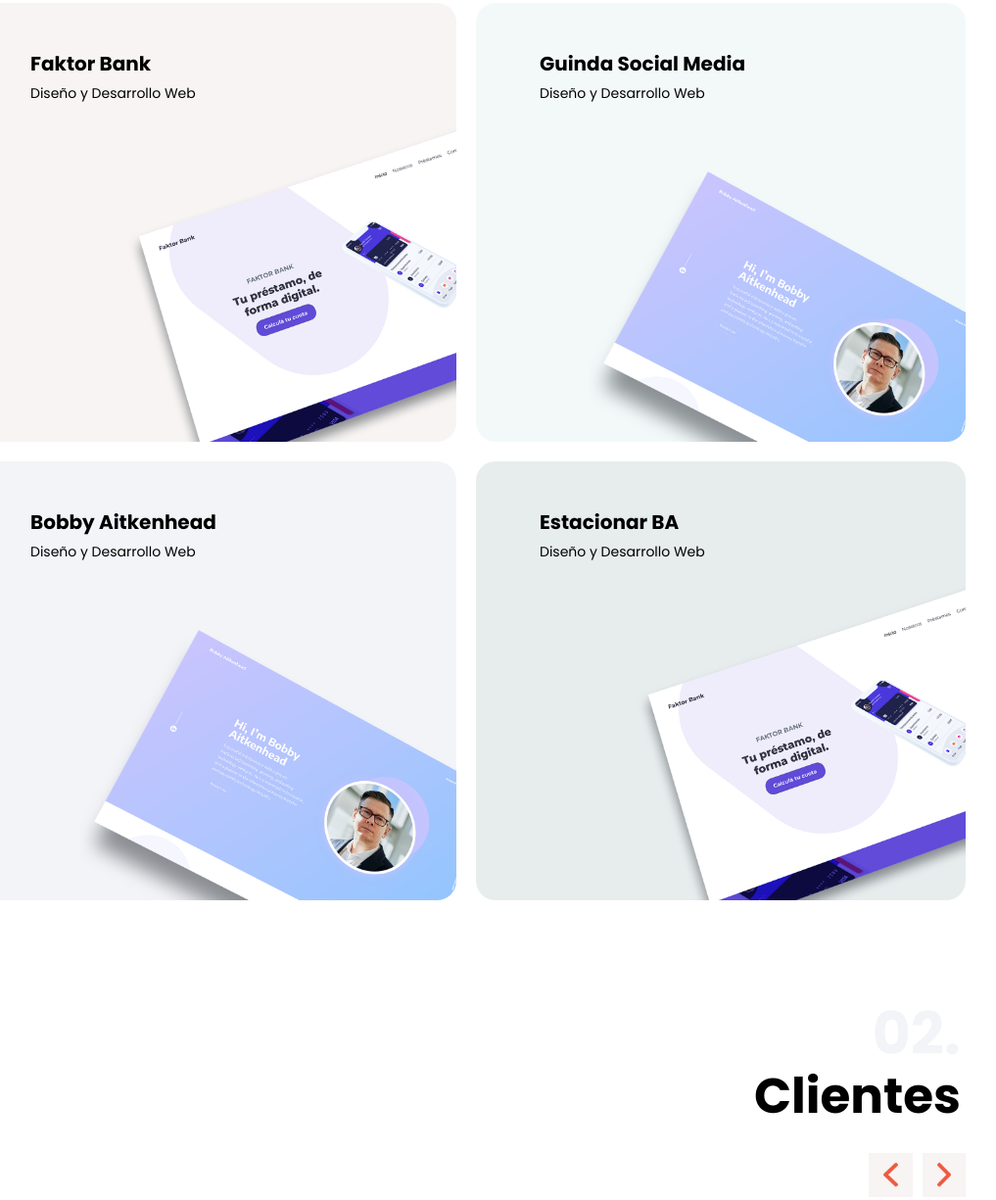
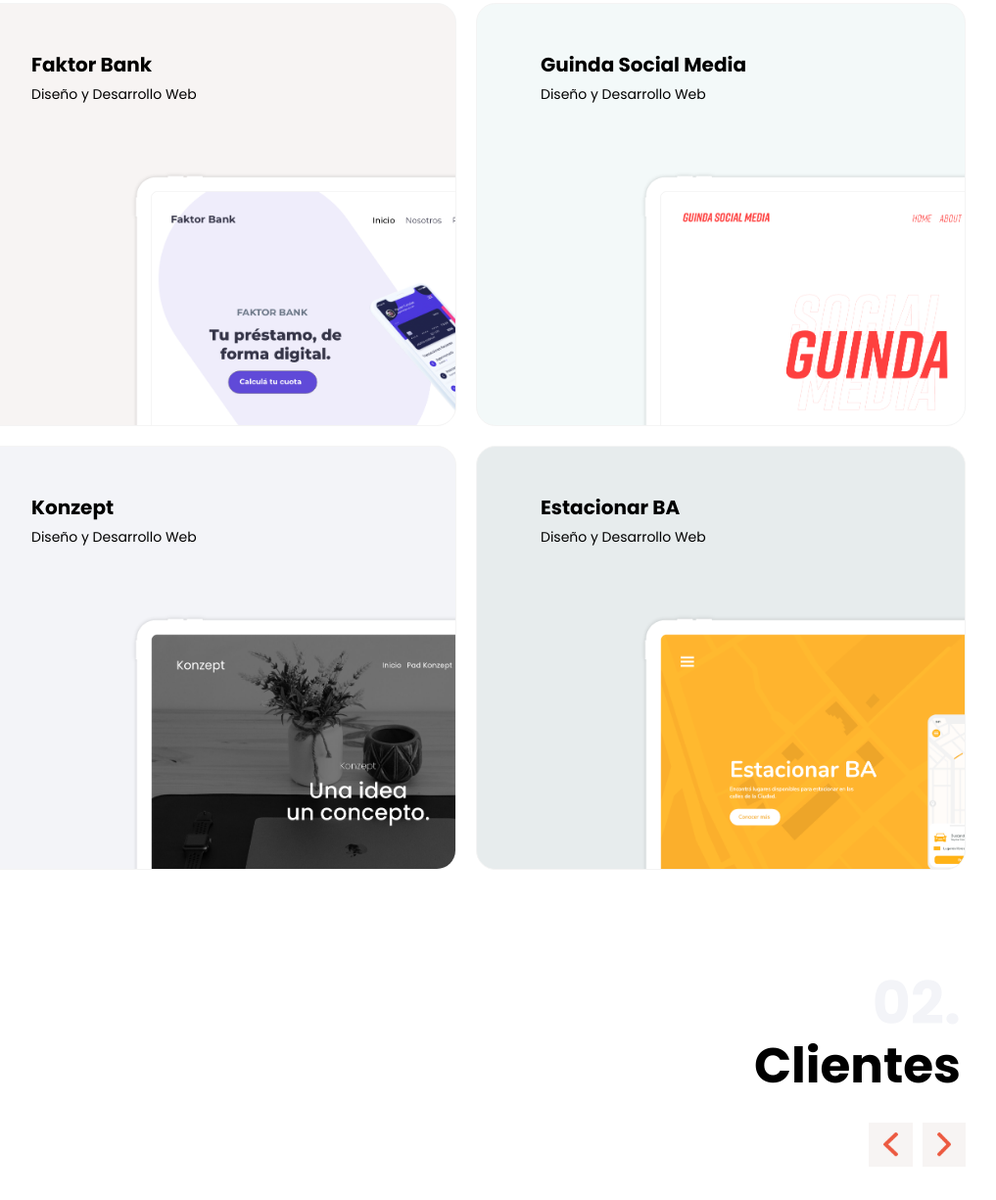
Before and after one commit to lillocorba/portfolio-personal, a plain HTML site: page index.html in a window 1280 px wide. Shown: the part 1592-2817 px from the top of the page at 98% size, without its empty margins (164-1181 px from the left). Drawn offline with nearby package versions, Linux system fonts and the light colour scheme.

Commit message:
Mockups Proyectos

```diff
--- a/css/style.css
+++ b/css/style.css
@@ -294,16 +294,31 @@
     border-radius: 20px;
     margin: 50px 10px 20px 0px;
     overflow: hidden;
+    border: solid 1px rgb(244, 244, 244);
 }
 
 .proyecto-img {
     width: 100%;
-    transform: translate(150px, 50px);
+    transform: translate(150px, 100px);
     margin-top: -50px;
 }
 
 .proyecto-img-2 {
-    transform: translate(100px, 100px);
+    width: 100%;
+    transform: translate(150px, 100px);
+    margin-top: -50px;
+}
+
+.proyecto-img-3 {
+    width: 100%;
+    transform: translate(150px, 100px);
+    margin-top: -50px;
+}
+
+.proyecto-img-4 {
+    width: 100%;
+    transform: translate(150px, 100px);
+    margin-top: -50px;
 }
 
 .proyecto-contenedor-2 {
@@ -313,6 +328,7 @@
     border-radius: 20px;
     margin: 50px 0px 20px 10px;
     overflow: hidden;
+    border: solid 1px rgb(244, 244, 244);
 }
 
 .proyecto-contenedor-3 {
@@ -322,6 +338,7 @@
     border-radius: 20px;
     margin: 0px 10px 0px 0px;
     overflow: hidden;
+    border: solid 1px rgb(244, 244, 244);
 }
 
 .proyecto-contenedor-4 {
@@ -331,6 +348,7 @@
     border-radius: 20px;
     margin: 0px 0px 0px 10px;
     overflow: hidden;
+    border: solid 1px rgb(244, 244, 244);
 }
 
 /* CLIENTES */
@@ -390,6 +408,7 @@
     justify-content: center;
     align-items: center;
     border-radius: 20px;
+    background-image: url(../imagenes/shape-contacto.png);
 }
 
 .contacto-columna-1 {
--- a/index.html
+++ b/index.html
@@ -97,26 +97,27 @@
             <div class="col-sm-12 col-md-5 col-lg-5 proyecto-contenedor">
                 <h3 class="proyectos-h3">Faktor Bank</h3>
                 <p class="proyectos-p">Diseño y Desarrollo Web</p>
-                <img src="imagenes/MOCKUP-FAKTOR-SCREEN.png" alt="" class="proyecto-img">
+                <img src="imagenes/MOCKUP-FAKTOR-BANK.png" alt="" class="proyecto-img">
             </div>
             <div class="col-sm-12 col-md-5 col-lg-5 proyecto-contenedor-2">
                 <h3 class="proyectos-h3">Guinda Social Media</h3>
                 <p class="proyectos-p">Diseño y Desarrollo Web</p>
-                <img src="imagenes/MOCKUP-CV-BOBBY-A.png" alt="" class="proyecto-img proyecto-img-2">
+                <img src="imagenes/mockup-guinda.png" alt="" class="proyecto-img proyecto-img-2">
             </div>
         </div>
         <div class="row fila-proyectos-2">
             <div class="col-sm-12 col-md-5 col-lg-5 proyecto-contenedor-3">
-                <h3 class="proyectos-h3">Bobby Aitkenhead</h3>
+                <h3 class="proyectos-h3">Konzept</h3>
                 <p class="proyectos-p">Diseño y Desarrollo Web</p>
-                <img src="imagenes/MOCKUP-CV-BOBBY-A.png" alt="" class="proyecto-img proyecto-img-2">
+                <img src="imagenes/MOCKUP-KONZEPT.png" alt="" class="proyecto-img-3">
             </div>
             <div class="col-sm-12 col-md-5 col-lg-5 proyecto-contenedor-4">
                 <h3 class="proyectos-h3">Estacionar BA</h3>
                 <p class="proyectos-p">Diseño y Desarrollo Web</p>
-                <img src="imagenes/MOCKUP-FAKTOR-SCREEN.png" alt="" class="proyecto-img">
+                <img src="imagenes/MOCKUP-ESTACIONAR-BA.png" alt="" class="proyecto-img proyecto-img-4">
             </div>
         </div>
+    </div>
     </div>
 
     <!-- CLIENTES -->
```
Also changed, not shown: imagenes/MOCKUP-ESTACIONAR-BA.png (added), imagenes/MOCKUP-FAKTOR-BANK.png (added), imagenes/MOCKUP-KONZEPT.png (added), imagenes/mockup-guinda.png (added), imagenes/shape-contacto.png (added).
